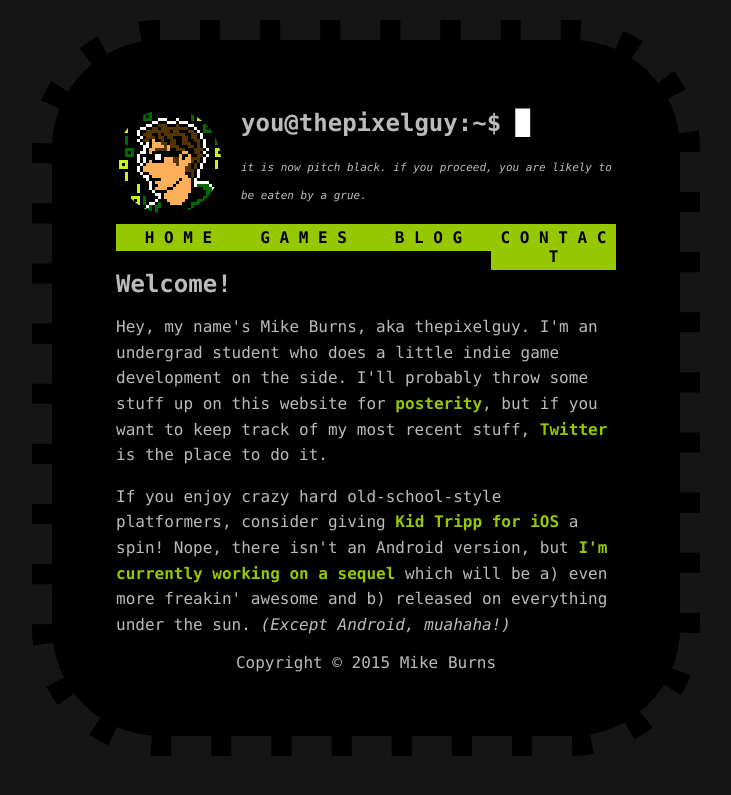
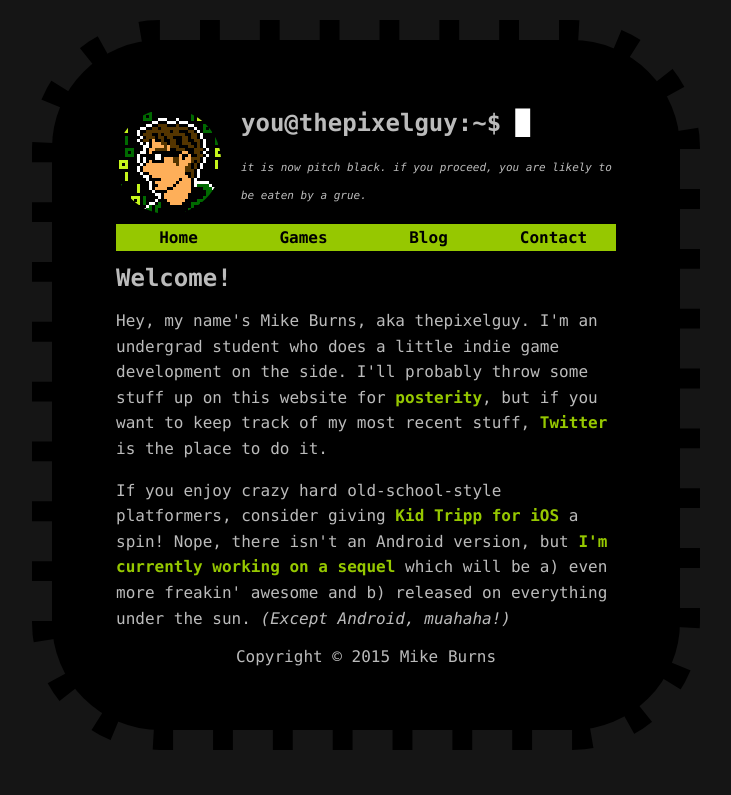
Before and after one commit to thatpixelguy/thatpixelguy.github.io, a Jekyll site: the page built from index.html, in a window 1280 px wide. Shown: the top 795 px of the page, without its empty margins (274-1005 px from the left). Built offline with Jekyll 4.4.1, drawn with Linux system fonts in a browser that asks for light colours; Markdown is read by kramdown in place of the engine named in the settings.

Commit message:
Updated header.html

```diff
--- a/_includes/header.html
+++ b/_includes/header.html
@@ -4,10 +4,10 @@
         <p><i style='font-size: 11px;'>it is now pitch black. if you proceed, you are likely to be eaten by a grue.</i></p>
         <div class='nav'>
           <ul>
-            <li><a href='/'>H O M E</a></li>
-            <li><a href='/games'>G A M E S</a></li>
-            <li><a href='/blog'>B L O G</a></li>
-            <li><a href='/contact'>C O N T A C T</a></li>
+            <li><a href='/'>Home</a></li>
+            <li><a href='/games'>Games</a></li>
+            <li><a href='/blog'>Blog</a></li>
+            <li><a href='/contact'>Contact</a></li>
           </ul>
         </div>
       </div>
```
